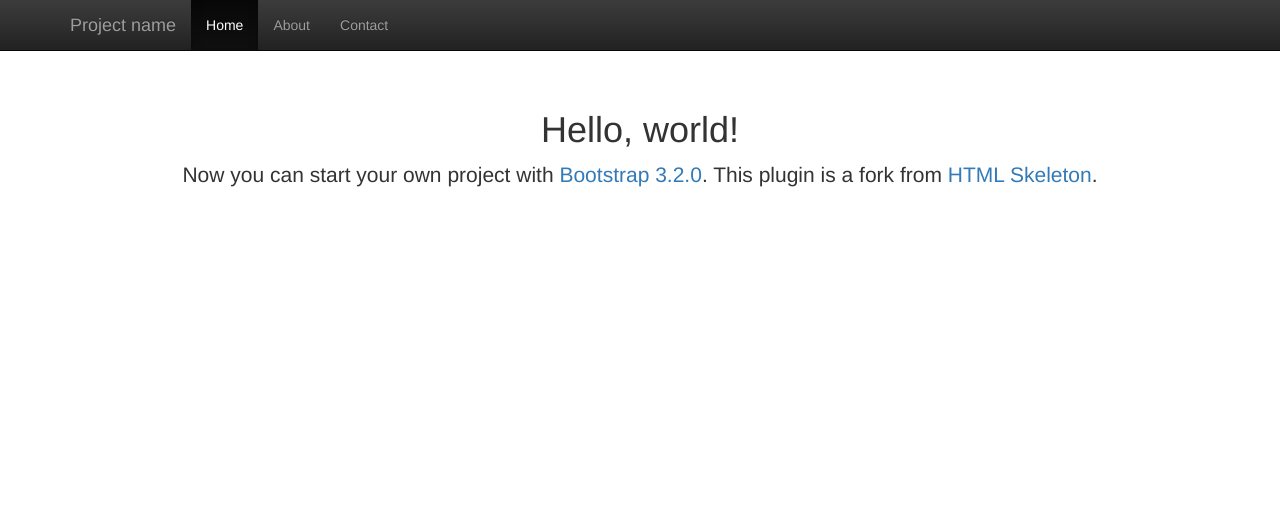
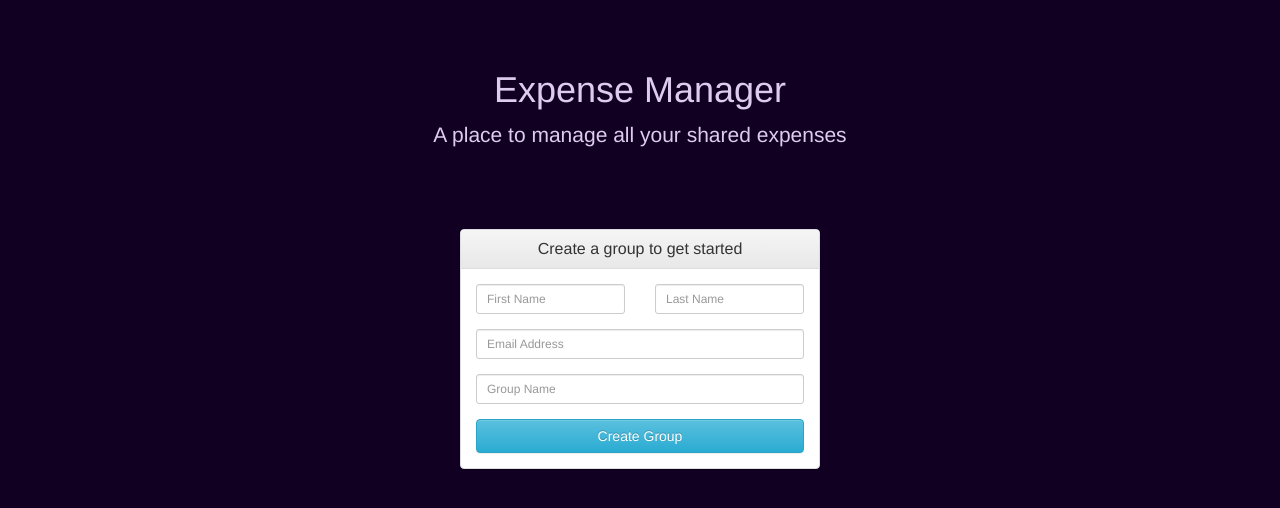
Before and after one commit to harshssd/Expense-Manager, a website: page public/index.html in a window 1280 px wide. Drawn offline with nearby package versions, Linux system fonts and the light colour scheme.

Commit message:
create group screen

```diff
--- /dev/null
+++ b/public/css/create-group.css
@@ -0,0 +1,33 @@
+html,body {
+  height:100%;
+}
+
+h1 {
+  font-family: Arial,sans-serif
+  font-size:80px;
+  color:#DDCCEE;
+}
+
+.lead {
+	color:#DDCCEE;
+}
+
+
+/* Custom container */
+.container-full {
+  margin: 0 auto;
+  width: 100%;
+  min-height:100%;
+  background-color:#110022;
+  color:#eee;
+  overflow:hidden;
+}
+
+.container-full a {
+  color:#efefef;
+  text-decoration:none;
+}
+
+.v-center {
+  margin-top:7%;
+}
--- a/public/index.html
+++ b/public/index.html
@@ -5,19 +5,20 @@
     <meta name="viewport" content="width=device-width, initial-scale=1.0">
     <meta name="description" content="">
     <meta name="author" content="">
-    <title>Starter Template for Bootstrap 3.2.0</title>
+    <title>Expense Manager</title>
     <link rel="shortcut icon" href="">
     <link rel="stylesheet" href="https://maxcdn.bootstrapcdn.com/bootstrap/3.2.0/css/bootstrap.min.css">
     <link rel="stylesheet" href="https://maxcdn.bootstrapcdn.com/bootstrap/3.2.0/css/bootstrap-theme.min.css">
     <style>body{padding-top:50px;}.starter-template{padding:40px 15px;text-align:center;}</style>
-
+    <link rel="stylesheet" href="css/create-group.css">
     <!--[if IE]>
         <script src="https://cdn.jsdelivr.net/html5shiv/3.7.2/html5shiv.min.js"></script>
         <script src="https://cdn.jsdelivr.net/respond/1.4.2/respond.min.js"></script>
     <![endif]-->
 </head>
 
-<body>
+<body class="container-full">
+<!--
     <nav class="navbar navbar-inverse navbar-fixed-top" role="navigation">
         <div class="container">
             <div class="navbar-header">
@@ -27,7 +28,7 @@
                     <span class="icon-bar"></span>
                     <span class="icon-bar"></span>
                 </button>
-                <a class="navbar-brand" href="#">Project name</a>
+                <a class="navbar-brand" href="#">Expense Manager</a>
             </div>
 
             <div class="collapse navbar-collapse">
@@ -36,16 +37,86 @@
                     <li><a href="#about">About</a></li>
                     <li><a href="#contact">Contact</a></li>
                 </ul>
-            </div><!--.nav-collapse -->
+            </div>.nav-collapse
         </div>
     </nav>
+-->
 
+<!--
     <div class="container">
         <div class="starter-template">
             <h1>Hello, world!</h1>
                 <p class="lead">Now you can start your own project with <a target="_blank" href="http://getbootstrap.com/">Bootstrap 3.2.0</a>. This plugin is a fork from <a href="https://github.com/le717/brackets-html-skeleton#readme">HTML Skeleton</a>.</p>
         </div>
     </div>
+-->
+<div class="row">
+
+        <div class="col-lg-12 text-center">
+
+          <h1>Expense Manager</h1>
+          <p class="lead">A place to manage all your shared expenses</p>
+
+          <br><br><br>
+    </div>
+</div>
+
+
+<div class="container">
+        <div class="row centered-form">
+        <div class="col-xs-12 col-sm-8 col-md-4 col-sm-offset-2 col-md-offset-4">
+        	<div class="panel panel-default">
+        		<div class="panel-heading">
+			    		<h3 class="panel-title text-center">Create a group to get started</h3>
+			 			</div>
+			 			<div class="panel-body">
+			    		<form role="form">
+			    			<div class="row">
+			    				<div class="col-xs-6 col-sm-6 col-md-6">
+			    					<div class="form-group">
+			                <input type="text" name="first_name" id="first_name" class="form-control input-sm" placeholder="First Name">
+			    					</div>
+			    				</div>
+			    				<div class="col-xs-6 col-sm-6 col-md-6">
+			    					<div class="form-group">
+			    						<input type="text" name="last_name" id="last_name" class="form-control input-sm" placeholder="Last Name">
+			    					</div>
+			    				</div>
+			    			</div>
+
+			    			<div class="form-group">
+			    				<input type="email" name="email" id="email" class="form-control input-sm" placeholder="Email Address">
+			    			</div>
+
+                            <div class="form-group">
+			    				<input type="text" name="group-name" id="group-name" class="form-control input-sm" placeholder="Group Name">
+			    			</div>
+
+<!--
+			    			<div class="row">
+			    				<div class="col-xs-6 col-sm-6 col-md-6">
+			    					<div class="form-group">
+			    						<input type="password" name="password" id="password" class="form-control input-sm" placeholder="Password">
+			    					</div>
+			    				</div>
+			    				<div class="col-xs-6 col-sm-6 col-md-6">
+			    					<div class="form-group">
+			    						<input type="password" name="password_confirmation" id="password_confirmation" class="form-control input-sm" placeholder="Confirm Password">
+			    					</div>
+			    				</div>
+			    			</div>
+-->
+
+			    			<input type="submit" value="Create Group" class="btn btn-info btn-block">
+
+			    		</form>
+			    	</div>
+	    		</div>
+    		</div>
+    	</div>
+    </div>
+
+
 
     <script src="https://ajax.googleapis.com/ajax/libs/jquery/1.11.1/jquery.min.js"></script>
     <script src="https://maxcdn.bootstrapcdn.com/bootstrap/3.2.0/js/bootstrap.min.js"></script>
```
Also changed, not shown: public/views/create-group.html (added).
